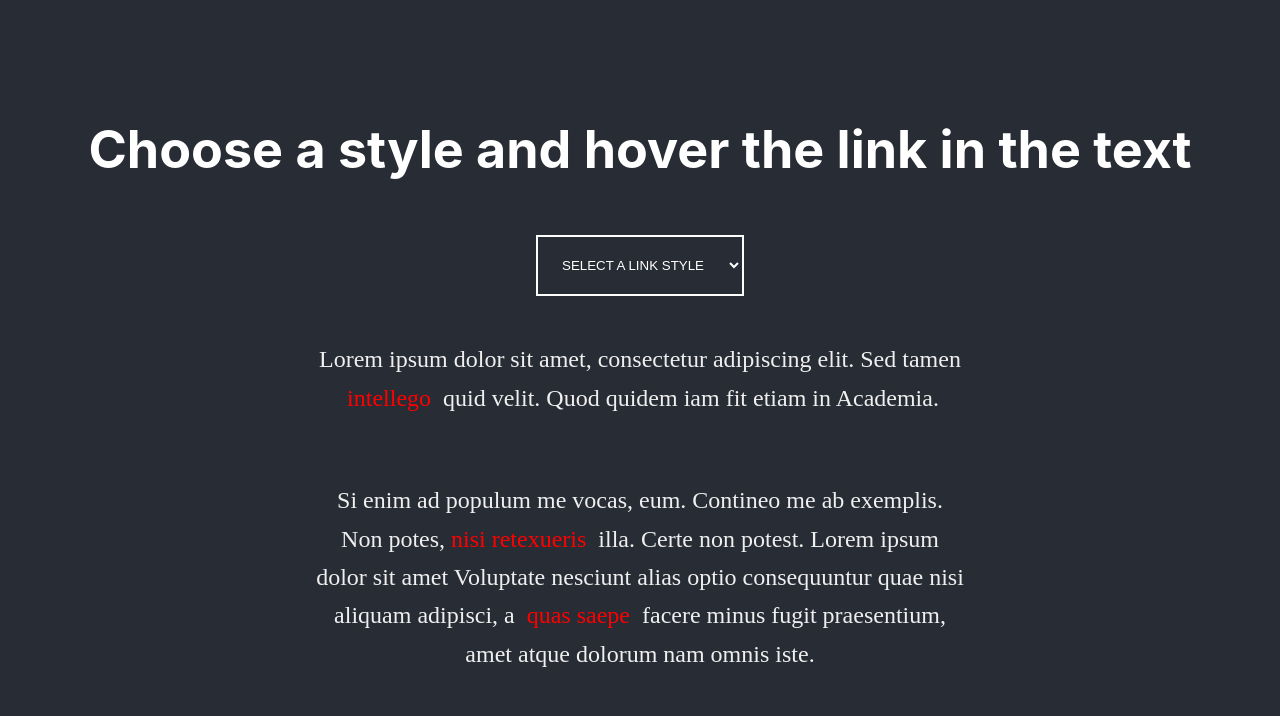
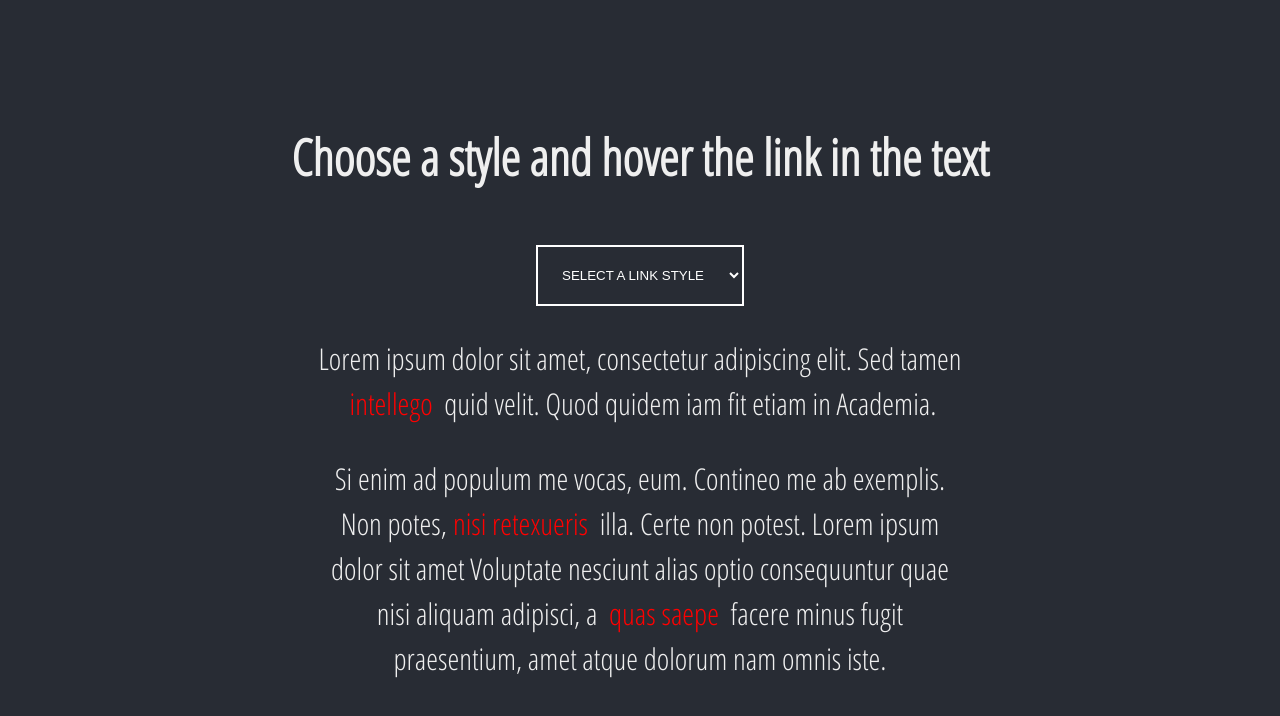
Before and after one commit to JlaPrs/favLinkHover-onlyCSS, a React (Create React App) app in the folder my-app/: page / in a window 1280 px wide. Shown: the top 716 px of the page. Built offline with nearby package versions, Linux system fonts and the light colour scheme.

Commit message:
add fourth style for link

```diff
--- a/my-app/src/App.scss
+++ b/my-app/src/App.scss
@@ -1,3 +1,5 @@
+@import './font';
+
 .App {
   text-align: center;
 }
--- a/my-app/src/components/HoverLink.scss
+++ b/my-app/src/components/HoverLink.scss
@@ -6,6 +6,7 @@
 .jla-select {
   background: transparent;
   border: 2px solid #fff;
+  cursor: pointer;
   color: #fff;
   padding: 20px;
   margin-top: 20px;
@@ -32,14 +33,6 @@
 }
 
 
-.jla-paragraph {
-  color: #efefef;
-  font-family: "brandon-grotesque", "Brandon Grotesque";
-  font-size: 24px;
-  padding: 20px;
-  max-width: 650px;
-  line-height: 1.6;
-}
 
 a {
   display: inline-block;
@@ -47,56 +40,9 @@ a {
   color: red;
   text-decoration: none;
   padding: 0 6px;
-  &:before, &:after {
-    will-change: transform;
-    content: "";
-    display: block;
-    position: absolute;
-    z-index: -1;
-  }
-  &:before {
-    transition: 100ms ease-out 50ms;
-    transform-origin: 0 24px;
-    top: 0;
-    left: 0;
-    width: 100%;
-    height: 100%;
-    background: mix(#f1f1f1, #0077ff, 80%);
-  }
-  &:after {
-    transition: 50ms ease-out;
-    transform: scaleX(0);
-    transform-origin: left center;
-    bottom: 2px;
-    right: -12px;
-    border: 8px solid transparent;
-    border-left-color: mix(#f1f1f1, #0077ff, 60%);
-  }
-  &:hover {
-    &:before {
-      transition: 100ms ease-out;
-      transform: scaleY(.18);
-      background: mix(#f1f1f1, #0077ff, 60%);
-    }
-    &:after {
-      transition: 50ms ease-out 100ms;
-      transform: none;
-    }
-  }
-  &:active {
-    &:before {
-      transition: 100ms ease-in;
-      background: mix(#f1f1f1, #0077ff, 40%);
-    }
-    &:after {
-      transition: 100ms ease-in;
-      border-left-color: mix(#f1f1f1, #0077ff, 40%);
-    }
-  }
 }
 
 //second paragraph link style
-
 $color-primary: #67953b;
 
 @mixin inlineLinkHoverAnimation(
@@ -199,3 +145,41 @@ $color-primary: #67953b;
     color: #282c34;
   }
 }
+
+.a4 {
+  display: inline-block;
+  position: relative;
+  color: #fff;
+  text-decoration: none;
+  padding: 0 6px;
+  z-index: 2;
+
+  &:before {
+    will-change: transform;
+    content: "";
+    background: red;
+    height: 100%;
+    width: 100%;
+    display: block;
+    position: absolute;
+    z-index: -1;
+  }
+  &:before {
+    transition: 100ms ease-out 50ms;
+    transform-origin: 0 24px;
+    top: 0;
+    left: 0;
+    width: 100%;
+    height: 100%;
+    background: $color-primary;
+    //opacity: 0.3;
+  }
+
+  &:hover {
+    &:before {
+      transition: 100ms ease-out;
+      transform: scaleY(.18);
+      background: $color-primary;
+    }
+  }
+}
--- a/my-app/src/components/LinkHover.js
+++ b/my-app/src/components/LinkHover.js
@@ -10,7 +10,8 @@ export default class ColorPicker extends Component {
             styles: 'Please selcet one option',
             option1: 'a1',
             option2: 'a2',
-            option3: 'a3'
+            option3: 'a3',
+            option4: 'a4'
         };
     }
 
@@ -26,9 +27,10 @@ export default class ColorPicker extends Component {
             <div>
                 <select id="de" className="jla-select" onChange={this.handleChange.bind(this)} value={this.state.styles}>
                     <option className="jla-select-option" value="select">Select a Link style</option>
-                    <option className="jla-select-option" value={this.state.option1}>Option 1</option>
-                    <option className="jla-select-option" value={this.state.option2}>Option 2</option>
-                    <option className="jla-select-option" value={this.state.option3}>Option 3</option>
+                    <option className="jla-select-option" value={this.state.option1}>Bottom to top</option>
+                    <option className="jla-select-option" value={this.state.option2}>Top to Bottom</option>
+                    <option className="jla-select-option" value={this.state.option3}>Bottom to full</option>
+                    <option className="jla-select-option" value={this.state.option4}>Full to bottom</option>
                 </select>
                 <p className="jla-paragraph">
                     Lorem ipsum dolor sit amet, consectetur adipiscing elit. Sed tamen
--- /dev/null
+++ b/my-app/src/font.scss
@@ -0,0 +1,15 @@
+@import url('https://fonts.googleapis.com/css?family=Open+Sans+Condensed:300');
+
+h1 {
+  color: #efefef;
+  font-family: 'Open Sans Condensed', sans-serif;
+  font-size: 50px;
+}
+
+.jla-paragraph {
+  font-family: 'Open Sans Condensed', sans-serif;
+  color: #efefef;
+  font-size: 30px;
+  line-height: 1.5;
+  max-width: 650px;
+}
```
